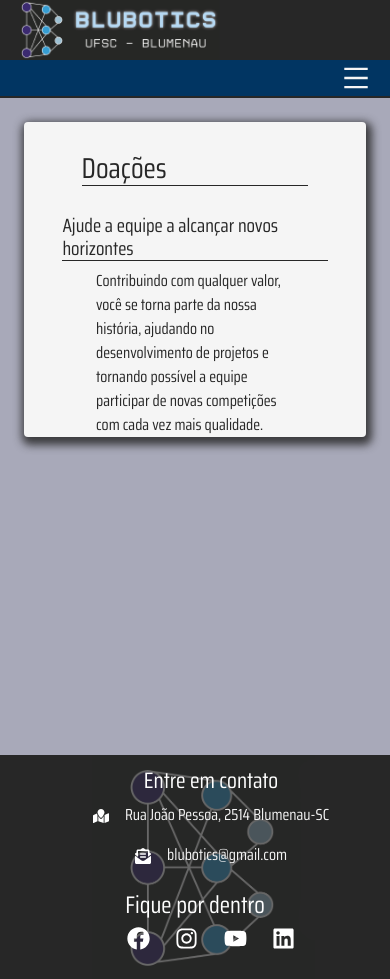
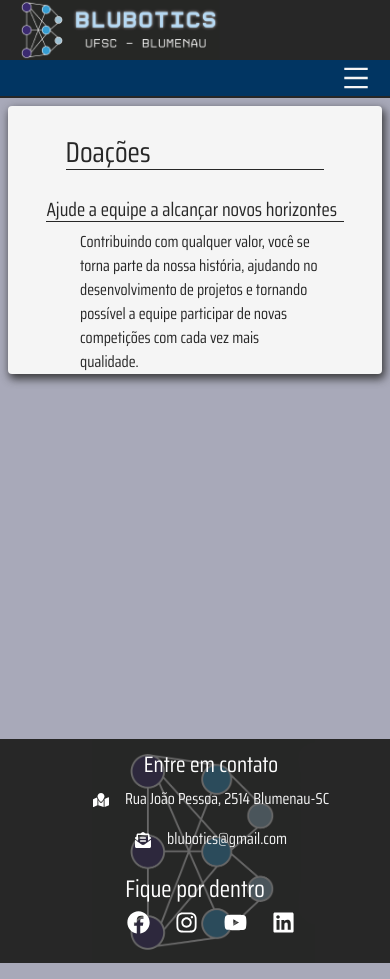
Before and after one commit to BrunoBronzeri/Blubotics, a React (Create React App) app: page /donation in a window 390 px wide. Built offline with nearby package versions, Linux system fonts and the light colour scheme; the HTML template or start-up script is replaced by a standard one.

Commit message:
doc pages format

```diff
--- a/src/components/pages/Competition.module.css
+++ b/src/components/pages/Competition.module.css
@@ -32,6 +32,12 @@
 
 @media (max-width: 700px) {
 
+    .doc {
+        margin: 0.5em;
+        box-shadow: 2px 4px 8px 1px #272727d7;
+    }
+
+
     .doc h1 {
         font-size: 1.8em;
         border-bottom: 1px solid #272727;
--- a/src/components/pages/Donation.module.css
+++ b/src/components/pages/Donation.module.css
@@ -30,6 +30,11 @@
 }
 
 @media (max-width: 700px) {
+    .doc {
+        margin: 0.5em;
+        box-shadow: 2px 4px 8px 1px #272727d7;
+    }
+
 
     .doc h1 {
         font-size: 1.8em;
--- a/src/components/pages/Projects.module.css
+++ b/src/components/pages/Projects.module.css
@@ -36,6 +36,12 @@
 }
 
 @media (max-width: 700px) {
+    .doc {
+        margin: 0.5em;
+        box-shadow: 2px 4px 8px 1px #272727d7;
+    }
+
+
     .doc img {
         width: 8cm;
     }
```
